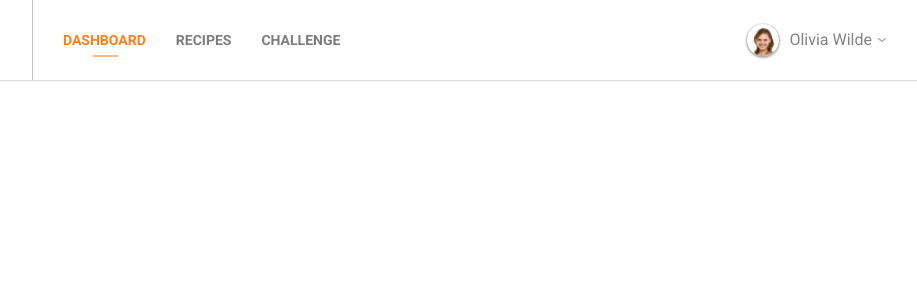
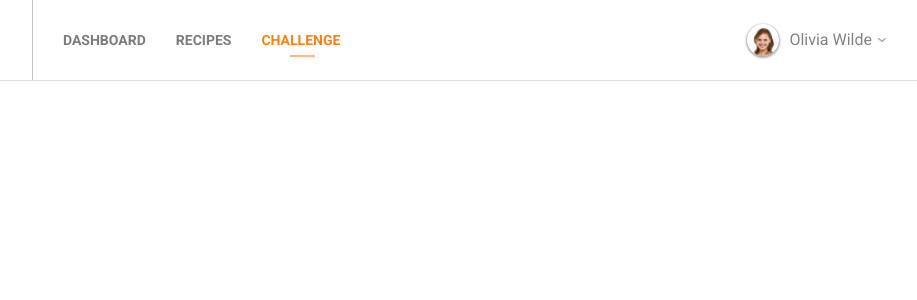
Before and after one commit to stefan835/healthy_lifestyle_app, a React (Create React App) app: page /challenge in a window 1280 px wide. Shown: the top 300 px of the page, without its empty margins (238-1155 px from the left). Built offline with nearby package versions, Linux system fonts and the light colour scheme.

Commit message:
Adding current view indicator to Navigation

```diff
--- a/src/components/Content.js
+++ b/src/components/Content.js
@@ -2,11 +2,16 @@ import React from 'react'
 import {Switch, Route} from 'react-router-dom'
 
 import DashboardView from './views/DashboardView'
+import RecipesView from "./views/RecipesView";
+import ChallengeView from "./views/ChallengeView";
 
 const Content = () => (
   <div>
     <Switch>
-      <Route path="/" component={DashboardView}/>
+      <Route exact path="/" component={DashboardView}/>
+      <Route path="/dashboard" component={DashboardView}/>
+      <Route path="/recipes" component={RecipesView}/>
+      <Route path="/challenge" component={ChallengeView}/>
       <Route render={() => <h1>Not found</h1>}/>
     </Switch>
   </div>
--- a/src/components/Header.js
+++ b/src/components/Header.js
@@ -3,11 +3,11 @@ import React from 'react'
 import Navigation from './Navigation'
 import UserPanel from './UserPanel'
 
-const Header = () => {
+const Header = (props) => {
   return (
     <header className='header'>
       <div className='container header__container'>
-        <Navigation/>
+        <Navigation active={props.active}/>
         <UserPanel/>
       </div>
     </header>
--- a/src/components/Navigation.js
+++ b/src/components/Navigation.js
@@ -1,24 +1,43 @@
 import React from 'react'
 import {Link} from 'react-router-dom'
 
-const Navigation = () => {
+class Navigation extends React.Component {
+  constructor(props) {
+    super(props);
+    this.state = {
+      active: 0
+    };
+  }
+
+  componentDidMount() {
+    this.setState({
+      active: this.props.active
+    })
+  }
+
+  render() {
+    const handlerClick = (e) => {
+      this.setState({
+        active: parseInt(e.target.getAttribute('data-id'), 10)
+      })
+    };
     return (
       <div className="nav-container">
         <nav className={'nav'}>
           <span className='decoration-line'> </span>
-        <ul className='nav__items'>
-          <li className="nav__item nav__item--active">
-            <Link to={'/dashboard'} className="nav__link">Dashboard</Link>
+          <ul className='nav__items' onClick={handlerClick}>
+            <li className={`${ this.state.active !== 0 ? 'nav__item' : 'nav__item nav__item--active'}`}>
+              <Link to={'/dashboard'} className="nav__link" data-id={0}>Dashboard</Link>
             </li>
-          <li className="nav__item">
-            <Link to={'/recipes'} className="nav__link">Recipes</Link>
+            <li className={`${ this.state.active !== 1 ? 'nav__item' : 'nav__item nav__item--active'}`}>
+              <Link to={'/recipes'} className="nav__link" data-id={1}>Recipes</Link>
             </li>
-          <li className="nav__item">
-            <Link to={'/challenge'} className="nav__link">Challenge</Link>
+            <li className={`${ this.state.active !== 2 ? 'nav__item' : 'nav__item nav__item--active'}`}>
+              <Link to={'/challenge'} className="nav__link" data-id={2}>Challenge</Link>
             </li>
           </ul>
         </nav>
-      <nav className="hamburger-nav">
+        <nav className="hamburger-nav" onClick={handlerClick}>
           <input type="checkbox" id="open-menu-input" className="menu-input-checkbox"/>
           <label htmlFor="open-menu-input" className="menu-input-label">
             <img className="menu-icon" src="media/menu.svg" alt="menu"/>
@@ -27,19 +46,20 @@ const Navigation = () => {
             <label htmlFor="open-menu-input" className="menu-input-label">
               <span className='icon-close'>x</span>
             </label>
-          <li className="nav__item nav__item--active">
-            <Link to={'/dashboard'} className="nav__link">Dashboard</Link>
+            <li className={`${ this.state.active !== 0 ? 'nav__item' : 'nav__item nav__item--active'}`}>
+              <Link to={'/dashboard'} className="nav__link" data-id={0}>Dashboard</Link>
             </li>
-          <li className="nav__item">
-            <Link to={'/recipes'} className="nav__link">Recipes</Link>
+            <li className={`${ this.state.active !== 1 ? 'nav__item' : 'nav__item nav__item--active'}`}>
+              <Link to={'/recipes'} className="nav__link" data-id={1}>Recipes</Link>
             </li>
-          <li className="nav__item">
-            <Link to={'/challenge'} className="nav__link">Challenge</Link>
+            <li className={`${ this.state.active !== 2 ? 'nav__item' : 'nav__item nav__item--active'}`}>
+              <Link to={'/challenge'} className="nav__link" data-id={2}>Challenge</Link>
             </li>
           </ul>
         </nav>
       </div>
     )
-};
+  }
+}
 
 export default Navigation
--- /dev/null
+++ b/src/components/views/ChallengeView.js
@@ -0,0 +1,11 @@
+import React from 'react'
+
+import Header from '../Header'
+
+const ChallengeView = () => {
+  return (
+    <Header active={2}/>
+  )
+};
+
+export default ChallengeView
--- a/src/components/views/DashboardView.js
+++ b/src/components/views/DashboardView.js
@@ -4,7 +4,7 @@ import Header from '../Header'
 
 const DashboardView = () => {
   return (
-    <Header/>
+    <Header active={0}/>
   )
 };
 
--- /dev/null
+++ b/src/components/views/RecipesView.js
@@ -0,0 +1,11 @@
+import React from 'react'
+
+import Header from '../Header'
+
+const RecipesView = () => {
+  return (
+    <Header active={1}/>
+  )
+};
+
+export default RecipesView
--- a/src/styles/components/Navigation.sass
+++ b/src/styles/components/Navigation.sass
@@ -143,8 +143,6 @@
           size: 30px
           weight: $bold
 
-
-
 @keyframes slide-out
   from
     right: 100%
```
Also changed, not shown: 1 other file (tests, documents, lock files or other folders). Lines whose indentation alone changed are shown as unchanged.
